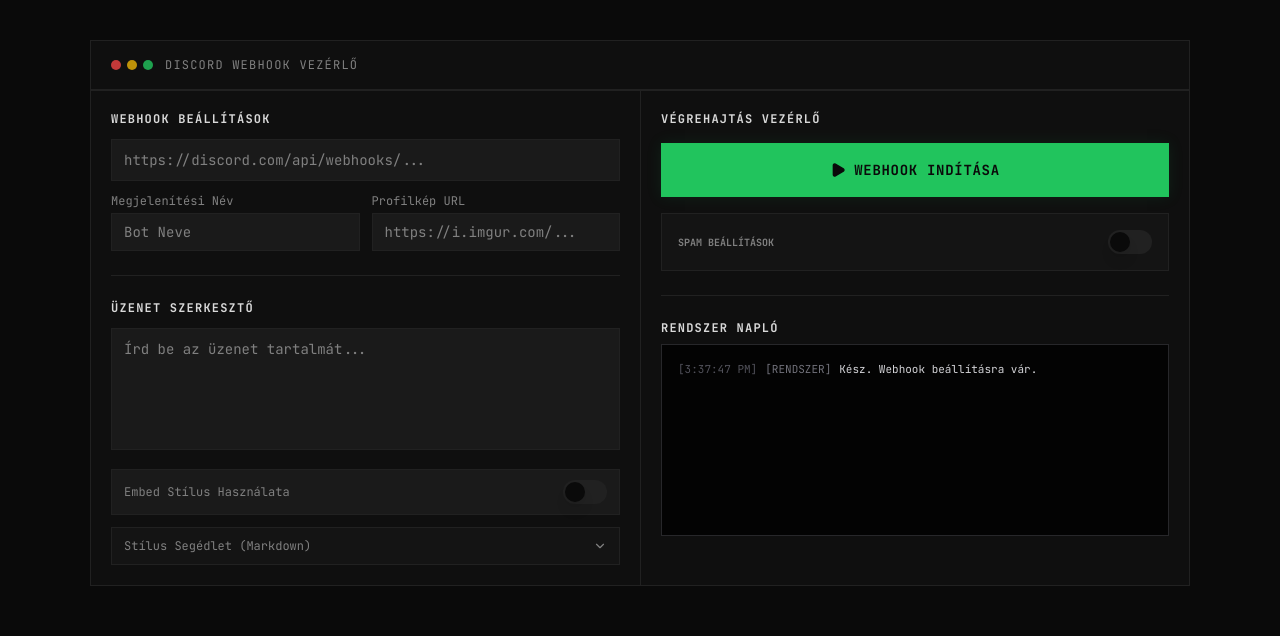
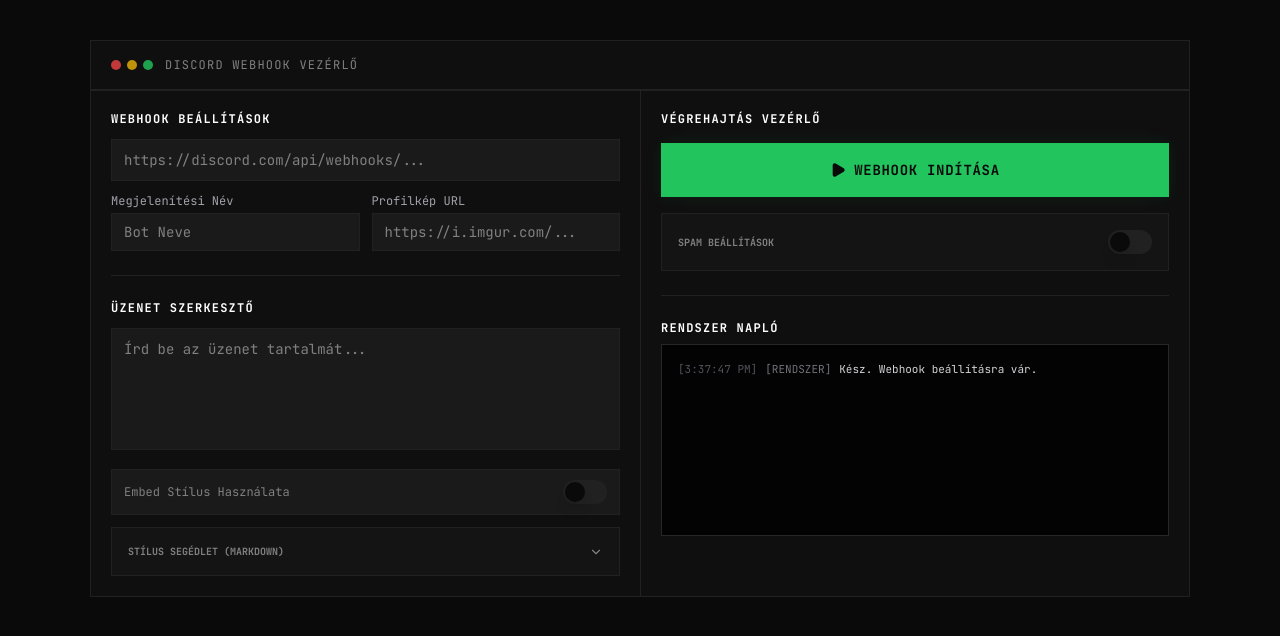
Before and after one commit to japankert22/webohohok, a Next.js app: page / in a window 1280 px wide. Shown: the top 636 px of the page. Built offline with nearby package versions, Linux system fonts and the light colour scheme.

Commit message:
fix: update styles for main titles and Style Helper
Change main title and label colors to white and match Style Helper style

Co-authored-by: japankert22 <94975300+japankert22@users.noreply.github.com>

```diff
--- a/components/execution-zone.tsx
+++ b/components/execution-zone.tsx
@@ -22,7 +22,7 @@ export function VegrehajtasZona({
 }: VegrehajtasZonaProps) {
   return (
     <section className="space-y-4">
-      <h2 className="text-xs uppercase tracking-widest text-foreground font-bold mb-3">Végrehajtás Vezérlő</h2>
+      <h2 className="text-xs uppercase tracking-widest text-white font-bold mb-3">Végrehajtás Vezérlő</h2>
 
       {/* DINAMIKUS GOMB: Ha nem fut, kék Indítás. Ha fut, piros STOP. */}
       {!vegrehajtas ? (
--- a/components/message-composer.tsx
+++ b/components/message-composer.tsx
@@ -41,7 +41,7 @@ export function UzenetSzerkeszto({
 
   return (
     <section aria-label="Uzenet Szerkeszto">
-      <h2 className="text-xs uppercase tracking-widest text-foreground font-bold mb-3">
+      <h2 className="text-xs uppercase tracking-widest text-white font-bold mb-3">
         {"Üzenet Szerkesztő"}
       </h2>
       <div className="space-y-3">
@@ -158,14 +158,14 @@ export function UzenetSzerkeszto({
           </div>
         )}
 
-        {/* Stilus Segedlet - kulon lenyithato szekciokent, ugyanolyan mint Embed/Spam */}
-        <div className="border border-border bg-secondary/50">
+        {/* Stilus Segedlet - ugyanolyan formatum mint a Spam Beallitasok */}
+        <div className="border border-border bg-secondary/50 p-4 space-y-4">
           <button
             type="button"
             onClick={() => setStilusNyitva(!stilusNyitva)}
-            className="w-full flex items-center justify-between px-3 py-2.5"
+            className="w-full flex items-center justify-between"
           >
-            <span className="text-xs text-muted-foreground">
+            <span className="text-[10px] uppercase font-bold text-muted-foreground">
               {"St\u00edlus Seg\u00e9dlet (Markdown)"}
             </span>
             <ChevronDown
@@ -175,13 +175,13 @@ export function UzenetSzerkeszto({
           </button>
 
           {stilusNyitva && (
-            <div className="border-t border-border p-3 grid grid-cols-2 gap-2 text-[11px] text-muted-foreground animate-in fade-in-0 slide-in-from-top-1 duration-200">
-              <p>{"Vastag: "}<span className="text-foreground font-bold">{"**sz\u00f6veg**"}</span></p>
-              <p>{"D\u0151lt: "}<span className="text-foreground italic">{"*sz\u00f6veg*"}</span></p>
-              <p>{"\u00c1th\u00fazott: "}<span className="text-foreground line-through">{"~~sz\u00f6veg~~"}</span></p>
-              <p>{"Al\u00e1h\u00fazott: "}<span className="text-foreground underline">{"__sz\u00f6veg__"}</span></p>
+            <div className="grid grid-cols-2 gap-2 text-[11px] text-muted-foreground animate-in fade-in slide-in-from-top-1 duration-200">
+              <p>{"Vastag: "}<span className="text-white font-bold">{"**sz\u00f6veg**"}</span></p>
+              <p>{"D\u0151lt: "}<span className="text-white italic">{"*sz\u00f6veg*"}</span></p>
+              <p>{"\u00c1th\u00fazott: "}<span className="text-white line-through">{"~~sz\u00f6veg~~"}</span></p>
+              <p>{"Al\u00e1h\u00fazott: "}<span className="text-white underline">{"__sz\u00f6veg__"}</span></p>
               <p>{"K\u00f3d: "}<code className="text-green-500 bg-background px-1 py-0.5 border border-border">{"`sz\u00f6veg`"}</code></p>
-              <p>{"Id\u00e9zet: "}<span className="text-foreground">{"> sz\u00f6veg"}</span></p>
+              <p>{"Id\u00e9zet: "}<span className="text-white">{"> sz\u00f6veg"}</span></p>
             </div>
           )}
         </div>
--- a/components/status-console.tsx
+++ b/components/status-console.tsx
@@ -27,7 +27,7 @@ export function AllapotKonzol({ naplok }: { naplok: NaploBejegyzes[] }) {
 
   return (
     <section>
-      <h2 className="text-xs uppercase tracking-widest text-foreground font-bold mb-2">Rendszer Napló</h2>
+      <h2 className="text-xs uppercase tracking-widest text-white font-bold mb-2">Rendszer Napló</h2>
       <div
         ref={gorgetesRef}
         className="h-48 overflow-y-auto border border-zinc-800 bg-black/80 p-4 text-[11px] font-mono leading-relaxed"
--- a/components/webhook-config.tsx
+++ b/components/webhook-config.tsx
@@ -19,7 +19,7 @@ export function WebhookBeallitasok({
 }: WebhookBeallitasokProps) {
   return (
     <section aria-label="Webhook Beállítások">
-      <h2 className="text-xs uppercase tracking-widest text-foreground font-bold mb-3">
+      <h2 className="text-xs uppercase tracking-widest text-white font-bold mb-3">
         Webhook Beállítások
       </h2>
       <div className="space-y-3">
@@ -38,7 +38,7 @@ export function WebhookBeallitasok({
         </div>
         <div className="grid grid-cols-2 gap-3">
           <div>
-            <label htmlFor="megjelenitesi-nev" className="block text-xs text-muted-foreground mb-1">
+            <label htmlFor="megjelenitesi-nev" className="block text-xs text-zinc-400 mb-1">
               Megjelenítési Név
             </label>
             <input
@@ -51,7 +51,7 @@ export function WebhookBeallitasok({
             />
           </div>
           <div>
-            <label htmlFor="avatar-url" className="block text-xs text-muted-foreground mb-1">
+            <label htmlFor="avatar-url" className="block text-xs text-zinc-400 mb-1">
               Profilkép URL
             </label>
             <input
```
